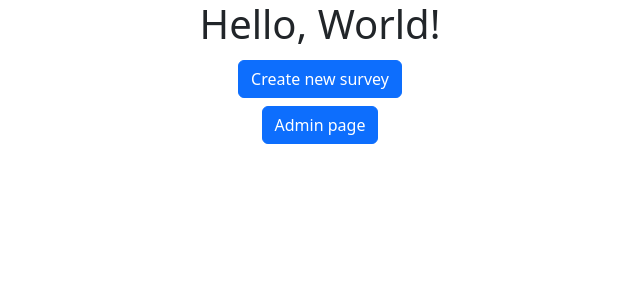
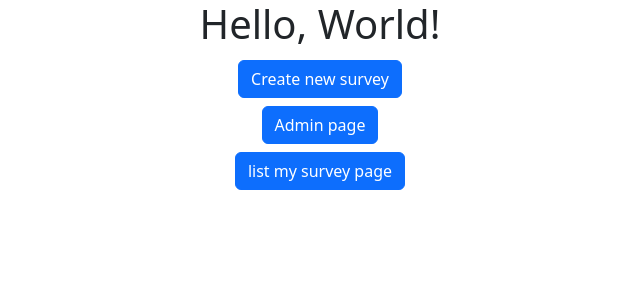
Before and after one commit to fajar-i/Resfound, a Django app: page / in a window 1280 px wide. Shown: the top 300 px of the page, without its empty margins (320-960 px from the left). Run offline with Django 5.2, Linux system fonts and the light colour scheme.

Commit message:
home.html

```diff
--- a/survey/templates/dynamic_formset.html
+++ b/survey/templates/dynamic_formset.html
@@ -1,5 +1,6 @@
 <!DOCTYPE html>
 <html lang="en">
+
 <head>
     <meta charset="UTF-8">
     <meta name="viewport" content="width=device-width, initial-scale=1.0">
@@ -7,6 +8,7 @@
     <link href="https://cdn.jsdelivr.net/npm/bootstrap@5.3.0-alpha3/dist/css/bootstrap.min.css" rel="stylesheet">
     <script src="https://cdn.jsdelivr.net/npm/bootstrap@5.3.0-alpha3/dist/js/bootstrap.bundle.min.js"></script>
 </head>
+
 <body>
     <div class="container mt-5">
         <h1 class="mb-4">Dynamic Formset</h1>
@@ -79,4 +81,5 @@
         attachDeleteListeners();
     </script>
 </body>
+
 </html>
--- a/survey/templates/home.html
+++ b/survey/templates/home.html
@@ -17,6 +17,8 @@
             survey</a>
         <a href="{% url 'admin:index' %}" class="btn btn-primary m-1" id="add_button" style="width: auto;">Admin
             page</a>
+        <a href="{% url 'list_my_survey' %}" class="btn btn-primary m-1" id="add_button" style="width: auto;">list my survey
+            page</a>
     </div>
 </body>
 
```
Lines whose indentation alone changed are shown as unchanged.
